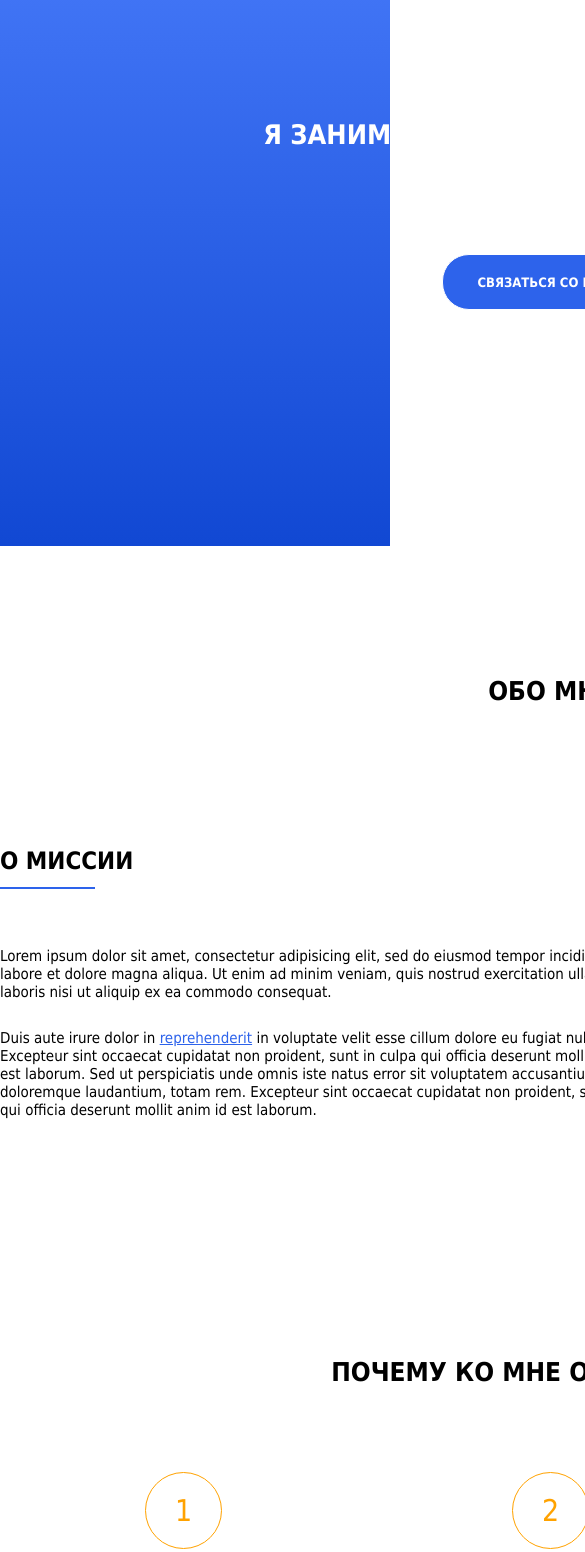
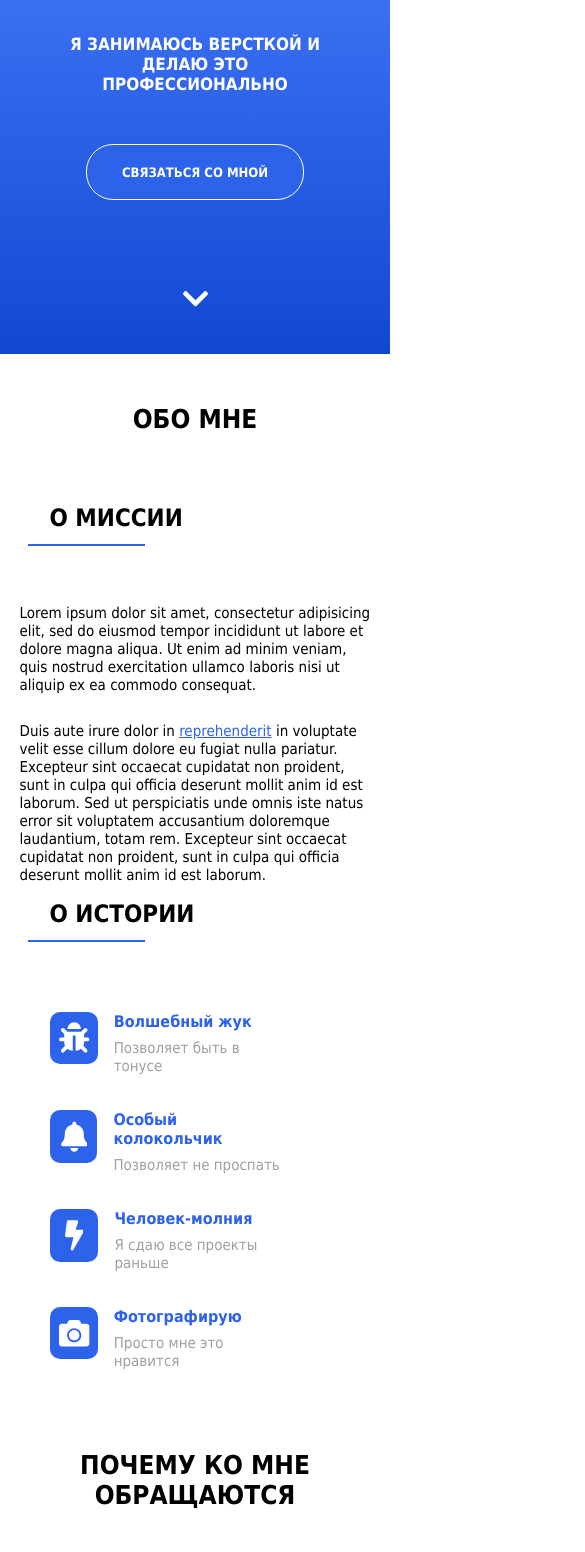
Before and after one commit to NikitaImmortal/lesson7, a plain HTML site: page index.html in a window 390 px wide. Shown: the part 119-1671 px from the top of the page, 585 px wide, since content can reach past the window. Drawn offline with Linux system fonts and the light colour scheme; files whose address does not match are found by name.

Commit message:
mobile adaptation

```diff
--- a/css/main.css
+++ b/css/main.css
@@ -14,7 +14,12 @@ body {
     color: #000000;
     padding: 0;
     margin: 0;
+    overflow-x: hidden;
+}
 
+html {
+    scroll-behavior: smooth;
+    overflow-x: hidden;
 }
 
 .container {
@@ -58,6 +63,7 @@ li {
     display: block;
     padding: 0;
     margin: 0;
+    list-style-type: none;
 }
 
 .btn {
@@ -158,7 +164,6 @@ cursor: pointer;
 .me-section__aboutme-title {
     font-size: 26px;
     text-align: center;
-    /* margin-top: 130px; */
     margin-bottom: 141px;
 
 }
@@ -433,5 +438,128 @@ cursor: pointer;
 .footer-text__three a:hover {
     text-decoration: underline;
     color: #FFFF;
+}
+
+          /* MEDIA QUERiES */
+
+/* 992-1200 */
+
+@media screen and (max-width: 1200px) {
+    .container {
+        width: 900px;
+    }
+
+
 
 }
+
+/* 768-992 */
+@media screen and (max-width: 992px) {
+    .container {
+        width: 700px;
+    }
+    .me-section__mission {
+        width: 50%;
+    }
+    .me-section_text {
+        width:100%;
+    }
+    .me-section__history {
+        width: 50%;
+    }
+    .me-section__history-icons {
+        margin-top: 70px;
+    }
+
+}
+
+/* 576-768 */
+@media screen and (max-width: 768px) {
+    .container {
+        width: 520px;
+    }
+    .header-start__title {
+        font-size: 22px;
+    }
+    .me-section {
+        padding: 50px 0 40px;
+    }
+    .me-section__aboutme-title {
+        margin-bottom: 70px;
+    }
+    .header-check__title {
+        margin-top: 130px;
+    }
+    .me-section-content__title  {
+        margin-left: 30px;
+    }
+    .me-section__history-icons > :not(:last-child) {
+        padding-bottom: 35px;
+    }
+    .me-section__history-icons {
+        margin-left: 30px;
+    }
+    .whyme-section {
+        padding: 40px 0 40px;
+    }
+    .reason__text {
+        font-size: 12px;
+    }
+    .ithink-section {
+        padding: 40px 0 40px;
+    }
+    .footer-text {
+        margin-left: 40px;
+    }
+}
+
+/* 320-576 */
+@media screen and (max-width: 576px) {
+    .container {
+        width: 90%;
+    }
+    .header-logo {
+        margin-bottom: 50px;
+    }
+    .header-start__title {
+        width: 80%;
+        font-size: 17px;
+        margin-bottom: 50px;
+    }
+    .header-button__call-me btn {
+    font-size: 14px;
+    padding: 13px 0 13px;
+    }
+    .header-check__title {
+        margin-top: 91px;
+    }
+    .me-section__wrap {
+        flex-direction: column;
+    }
+    .me-section__mission {
+        width: 100%;
+    }
+    .me-section__history {
+        width: 100%;
+    }
+    .reasons {
+        flex-direction: column;
+    }
+    .whyme__title {
+        margin-bottom: 15px;
+    }
+    .ithink-text {
+        width: 90%;
+    }
+    .footer-section {
+        padding: 26px 0 26px;
+    }
+    .footer-text {
+        font-size: 12px;
+        margin-left: 23px;
+    }
+    .footer-text__three {
+        font-size: 12px;
+        margin-left: 18px;
+    }
+}
```
Also changed, not shown: index.html (+1 -0 lines).
